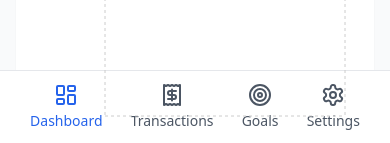
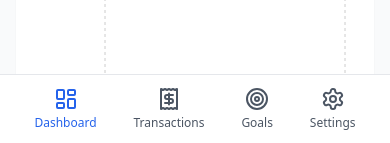
Before and after one commit to akash007123/finance-user, a React (Vite) app: page / in a window 390 px wide. Shown: the part 701-844 px from the top of the page. Built offline with nearby package versions, Linux system fonts and the light colour scheme.

Commit message:
solve error in nav

```diff
--- a/src/components/Layout.tsx
+++ b/src/components/Layout.tsx
@@ -17,8 +17,9 @@ const navItems = [
 
 export function Layout({ children }: { children: React.ReactNode }) {
   return (
-    <div className="min-h-screen bg-gray-50">
-      <nav className="fixed bottom-0 left-0 right-0 bg-white border-t border-gray-200 md:top-0 md:bottom-auto md:border-t-0 md:border-b">
+    <div className="min-h-screen bg-gray-50 flex flex-col">
+      {/* Navbar */}
+      <nav className="fixed z-10 bg-white border-t border-gray-200 bottom-0 left-0 right-0 md:top-0 md:bottom-auto md:border-t-0 md:border-b">
         <div className="max-w-screen-xl mx-auto px-4">
           <div className="flex justify-around md:justify-start md:space-x-8 py-3">
             {navItems.map(({ to, icon: Icon, label }) => (
@@ -27,8 +28,7 @@ export function Layout({ children }: { children: React.ReactNode }) {
                 to={to}
                 className={({ isActive }) =>
                   clsx(
-                    'flex flex-col md:flex-row items-center space-y-1 md:space-y-0 md:space-x-2',
-                    'text-sm font-medium',
+                    'flex flex-col md:flex-row items-center justify-center space-y-1 md:space-y-0 md:space-x-2 text-xs md:text-sm font-medium',
                     isActive
                       ? 'text-blue-600'
                       : 'text-gray-600 hover:text-blue-600'
@@ -42,7 +42,9 @@ export function Layout({ children }: { children: React.ReactNode }) {
           </div>
         </div>
       </nav>
-      <main className="max-w-screen-xl mx-auto px-4 py-6 md:py-8 mb-20 md:mb-0 md:mt-20">
+
+      {/* Content */}
+      <main className="flex-1 max-w-screen-xl mx-auto w-full px-4 pb-20 pt-6 md:pt-24 md:pb-6">
         {children}
       </main>
     </div>
--- a/src/pages/Dashboard.tsx
+++ b/src/pages/Dashboard.tsx
@@ -1,4 +1,3 @@
-import React from 'react';
 import {
   BarChart,
   Bar,
```
